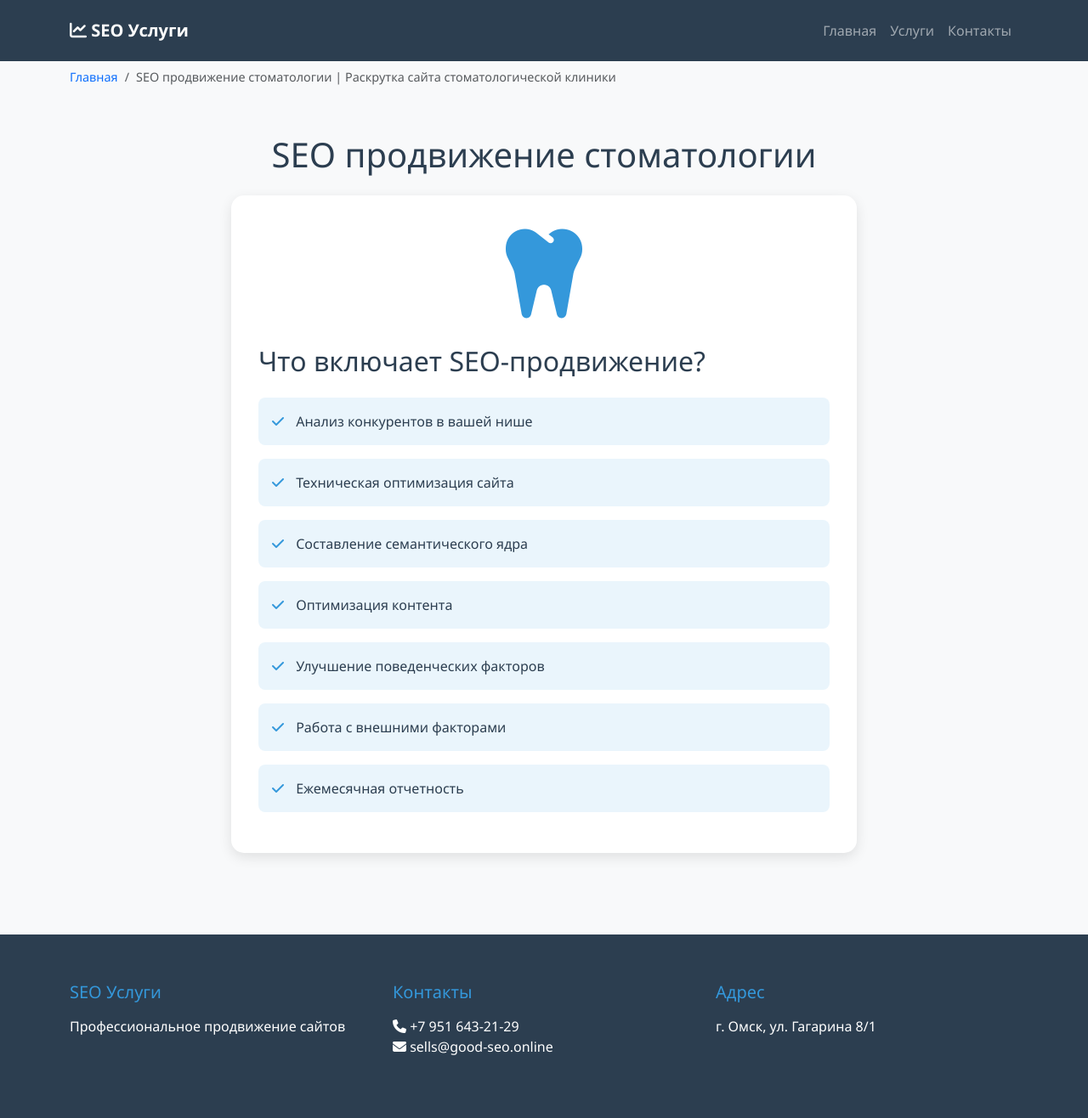
After one commit to MiPolynsky/SeoMaster_1, a Flask app: page /industry/dentistry in a window 1280 px wide. The commit adds this page. Shown: the whole page at 85% size. Run offline with Flask 3, Linux system fonts and the light colour scheme.

Commit message:
Agent query: Проверьте, пожалуйста, открывается ли главная страница с карточками тематик, и работают ли ссылки на страницы тематик (например, попробуйте перейти на страницу стоматологии)?
Add industry pages with SEO text editing capabilities in admin panel.  Includes new IndustryPage model and admin views.

Screenshot: https://storage.googleapis.com/screenshot-production-us-central1/74f28105-0b3e-4dca-973e-8a69c1d6d330/fb831bc8-99e2-47be-91eb-f4df9a5ef6e2.jpg

```diff
--- a/app.py
+++ b/app.py
@@ -1,16 +1,12 @@
 from flask import Flask, render_template, request, redirect, url_for, flash, send_from_directory, Response
-from flask_sqlalchemy import SQLAlchemy
 from flask_login import LoginManager, login_user, logout_user, login_required, current_user
 from werkzeug.security import generate_password_hash
 import os
-from sqlalchemy.orm import DeclarativeBase
 from datetime import datetime
 import xml.etree.ElementTree as ET
+from database import db
+from models import User, PageMetadata, Feedback, IndustryPage
 
-class Base(DeclarativeBase):
-    pass
-
-db = SQLAlchemy(model_class=Base)
 app = Flask(__name__)
 app.config['SECRET_KEY'] = os.environ.get('FLASK_SECRET_KEY', 'your-secret-key-here')
 app.config['SQLALCHEMY_DATABASE_URI'] = os.environ.get('DATABASE_URL')
@@ -35,7 +31,6 @@ login_manager = LoginManager()
 login_manager.init_app(app)
 login_manager.login_view = 'login'
 
-from models import User, PageMetadata, Feedback
 import admin
 
 @login_manager.user_loader
@@ -110,6 +105,38 @@ def init_metadata():
         except Exception as e:
             db.session.rollback()
             print(f"Error initializing metadata: {e}")
+
+    if IndustryPage.query.count() == 0:
+        industries = [
+            {
+                'industry_code': 'dentistry',
+                'name': 'Стоматология',
+                'title': 'SEO продвижение стоматологии | Раскрутка сайта стоматологической клиники',
+                'description': 'Профессиональное SEO продвижение сайтов стоматологических клиник. Увеличение целевого трафика и привлечение новых пациентов.',
+                'h1': 'SEO продвижение стоматологии',
+                'icon': 'fa-tooth'
+            },
+            {
+                'industry_code': 'furniture',
+                'name': 'Мебельный салон',
+                'title': 'SEO продвижение мебельного магазина | Раскрутка сайта мебели',
+                'description': 'Комплексное SEO продвижение сайтов мебельных салонов и магазинов. Увеличение продаж мебели через поисковые системы.',
+                'h1': 'SEO продвижение мебельного салона',
+                'icon': 'fa-couch'
+            },
+            # Добавьте остальные тематики по аналогии
+        ]
+
+        for industry_data in industries:
+            industry = IndustryPage(**industry_data)
+            db.session.add(industry)
+
+        try:
+            db.session.commit()
+        except Exception as e:
+            db.session.rollback()
+            print(f"Error initializing industries: {e}")
+
 
 @app.route('/login', methods=['GET', 'POST'])
 def login():
@@ -299,6 +326,11 @@ def sitemap():
 
     return Response(xml_str, mimetype='application/xml')
 
+@app.route('/industry/<industry_code>')
+def industry_page(industry_code):
+    industry = IndustryPage.query.filter_by(industry_code=industry_code).first_or_404()
+    return render_template('industry.html', industry=industry)
+
 with app.app_context():
     db.create_all()
     init_metadata()
--- /dev/null
+++ b/templates/industry.html
@@ -0,0 +1,37 @@
+{% extends "base.html" %}
+
+{% block title %}{{ industry.title }}{% endblock %}
+
+{% block content %}
+<div class="industry-page">
+    <div class="container py-5">
+        <h1 class="text-center mb-4">{{ industry.h1 }}</h1>
+        <div class="row">
+            <div class="col-md-8 mx-auto">
+                <div class="service-content">
+                    <div class="service-icon mb-4 text-center">
+                        <i class="fas {{ industry.icon }} fa-3x"></i>
+                    </div>
+
+                    <h2 class="mb-4">Что включает SEO-продвижение?</h2>
+                    <ul class="service-features">
+                        <li><i class="fas fa-check"></i> Анализ конкурентов в вашей нише</li>
+                        <li><i class="fas fa-check"></i> Техническая оптимизация сайта</li>
+                        <li><i class="fas fa-check"></i> Составление семантического ядра</li>
+                        <li><i class="fas fa-check"></i> Оптимизация контента</li>
+                        <li><i class="fas fa-check"></i> Улучшение поведенческих факторов</li>
+                        <li><i class="fas fa-check"></i> Работа с внешними факторами</li>
+                        <li><i class="fas fa-check"></i> Ежемесячная отчетность</li>
+                    </ul>
+
+                    {% if industry.seo_text %}
+                    <div class="seo-text mt-5">
+                        {{ industry.seo_text | safe }}
+                    </div>
+                    {% endif %}
+                </div>
+            </div>
+        </div>
+    </div>
+</div>
+{% endblock %}
```
Also changed, not shown: admin.py (+27 -6 lines), database.py (added, +7 -0 lines), models.py (+15 -3 lines), templates/index.html (+38 -0 lines).
